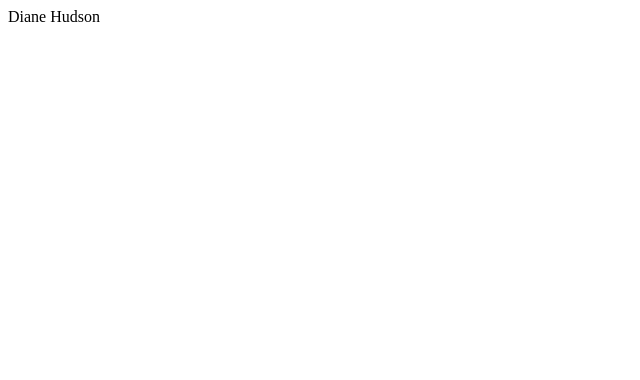
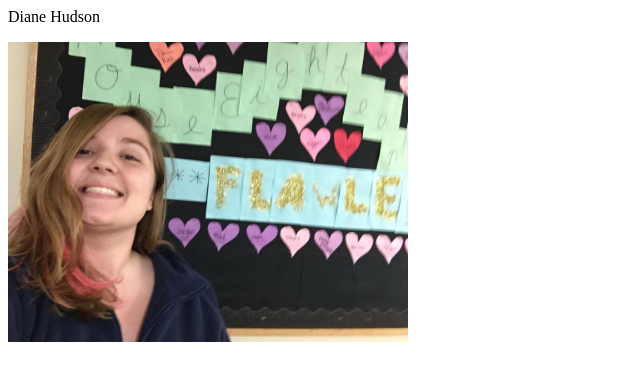
Before and after one commit to dianehudson/dianehudson.github.io, a plain HTML site: page index.html in a window 1280 px wide. Shown: the whole page, without its empty margins (0-640 px from the left). Drawn offline with Linux system fonts and the light colour scheme.

Commit message:
Adding css style sheet, adding picture

```diff
--- a/index.html
+++ b/index.html
@@ -3,4 +3,11 @@
   <head>
     Diane Hudson
   </head>
+
+  <body>
+      <p>
+      <img src = "profile.jpg" alt = "Diane Hudson" height = "300" width = "400"/>
+      </p>
+  </body>
+
 </html>
--- /dev/null
+++ b/main.css
@@ -0,0 +1,11 @@
+body {
+    background-color: pink;
+    font-family: "Merriweather";
+    font-size: 12pt;
+    padding: 10px;
+    padding-bottom: 75px;
+}
+
+img {
+    max-width: 400px;
+}
```
